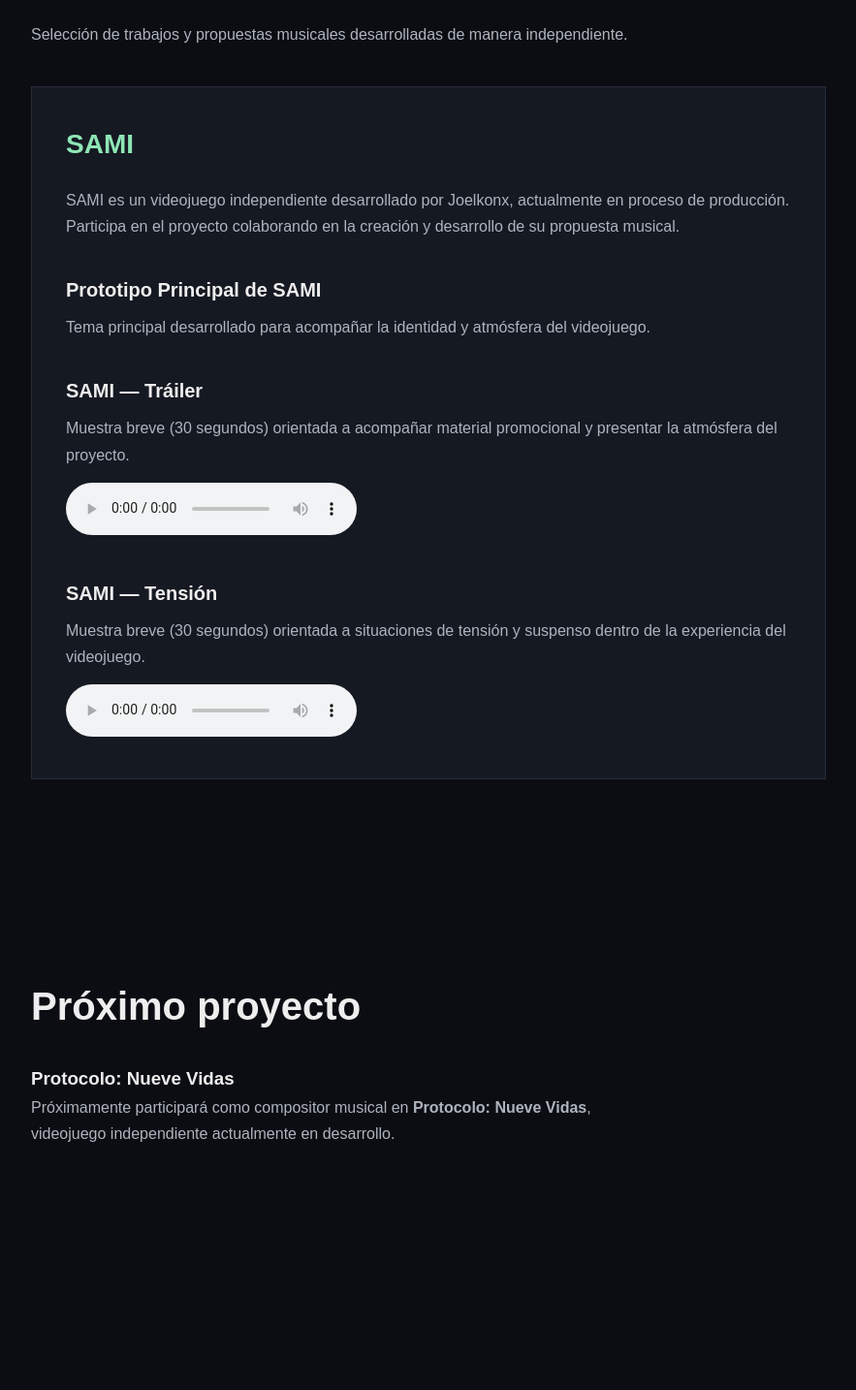
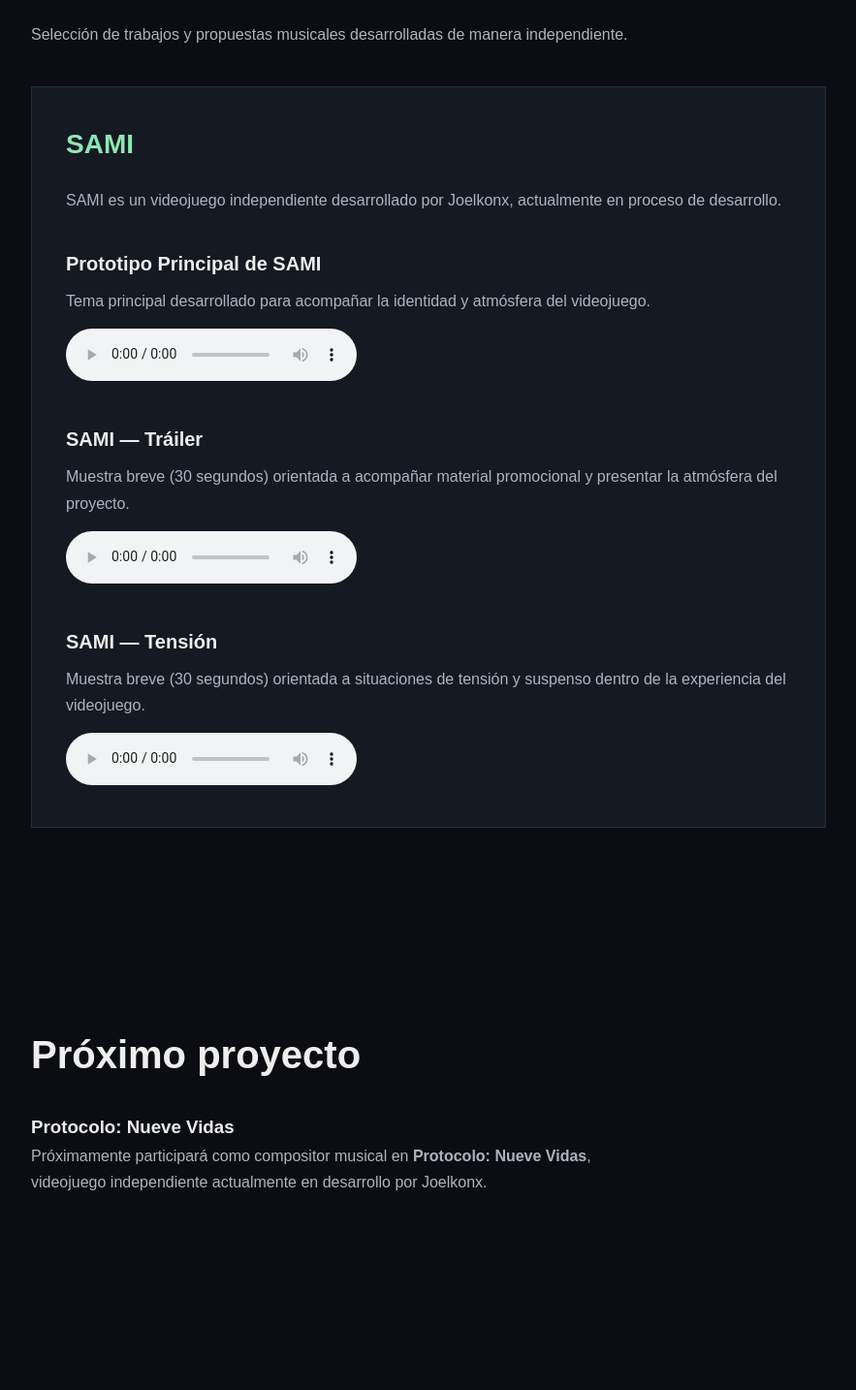
Before and after one commit to enriqueandre99/enriqueandre99.github.io, a plain HTML site: page index.html in a window 1280 px wide. Shown: the part 811-2245 px from the top of the page at 97% size, without its empty margins (198-1081 px from the left). Drawn offline with Linux system fonts and the light colour scheme.

Commit message:
Update index.html

```diff
--- a/index.html
+++ b/index.html
@@ -43,8 +43,7 @@
             <h3>SAMI</h3>
 
             <p>
-                SAMI es un videojuego independiente desarrollado por Joelkonx, actualmente en proceso de producción.
-                Participa en el proyecto colaborando en la creación y desarrollo de su propuesta musical.
+                SAMI es un videojuego independiente desarrollado por Joelkonx, actualmente en proceso de desarrollo.
             </p>
 
 
@@ -55,6 +54,10 @@
                 y atmósfera del videojuego.
             </p>
 
+            <audio controls>
+    <source src="soundtrackSAMI.mp3" type="audio/mpeg">
+    Tu navegador no soporta el reproductor de audio.
+</audio>
 
             <h4>SAMI — Tráiler</h4>
 
@@ -95,7 +98,7 @@
         <p>
             Próximamente participará como compositor musical en
             <strong>Protocolo: Nueve Vidas</strong>, videojuego
-            independiente actualmente en desarrollo.
+            independiente actualmente en desarrollo por Joelkonx.
         </p>
 
     </section>
```
